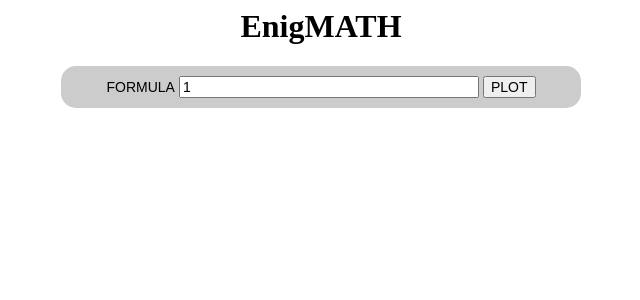
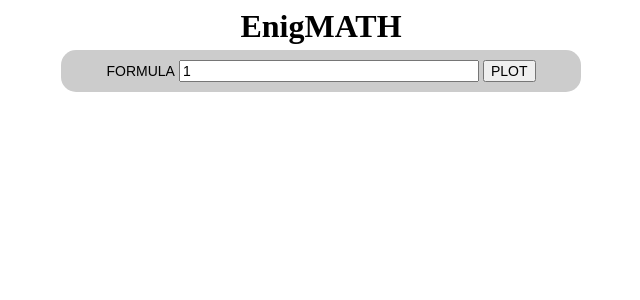
Before and after one commit to projecthbk/enigmath, a PHP site: page /?formula=1 in a window 1280 px wide. Shown: the top 300 px of the page, without its empty margins (319-959 px from the left). Run offline with PHP 8.4, Linux system fonts and the light colour scheme; some libraries are stand-ins or nearby versions.

Commit message:
Update index.php

```diff
--- a/index.php
+++ b/index.php
@@ -12,9 +12,9 @@
 		input,label { font-family: sans-serif; font-size: 14px; }
 		a { text-decoration: none; color: #000000; }
 		a:hover { text-decoration: underline; }
-		div { width: 500px; background: #cccccc; border-radius: 15px; margin: 10px auto; padding: 10px; }
+		div { width: 500px; background: #cccccc; border-radius: 15px; margin: 5px auto; padding: 10px; }
 		input[type="text"],input[type="file"] { width: 300px; }
-		form { margin: 0; }
+		form,h1 { margin: 0; }
 	</style>
 </head>
 <body>
```
